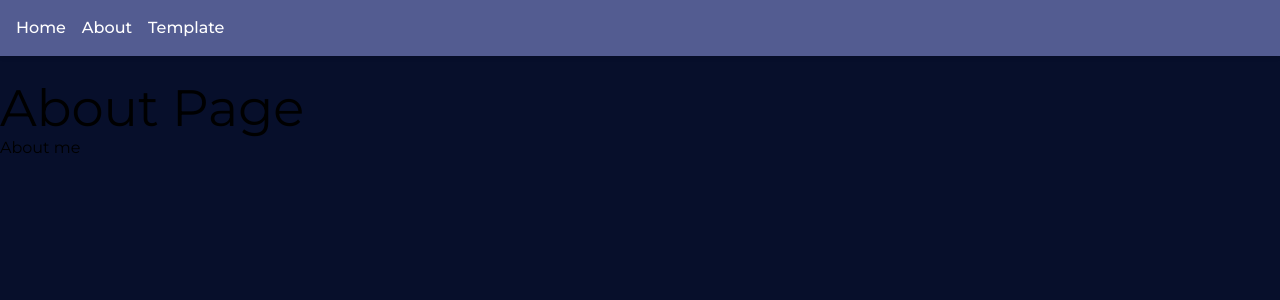
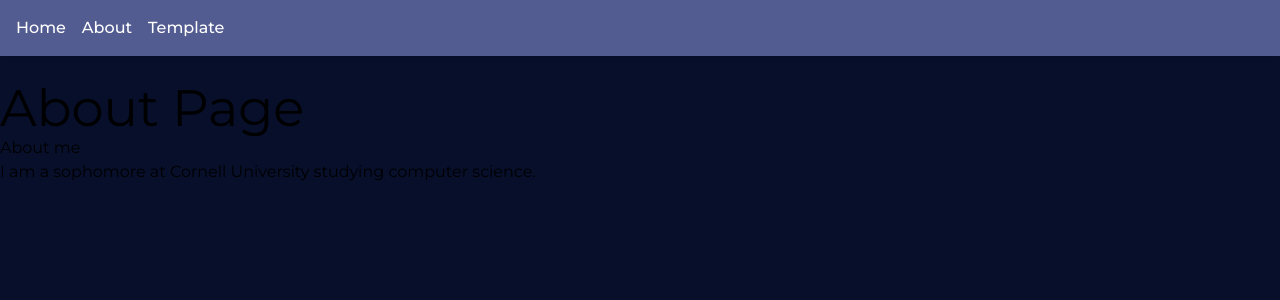
Before and after one commit to yufanhao/personal-website, a React (Vite) app: page /about in a window 1280 px wide. Shown: the top 300 px of the page. Built offline with nearby package versions, Linux system fonts and the light colour scheme.

Commit message:
About page contents

```diff
--- a/src/pages/About.jsx
+++ b/src/pages/About.jsx
@@ -3,6 +3,7 @@ export default function About() {
     <>
       <h1>About Page</h1>
       <p>About me</p>
+      <p>I am a sophomore at Cornell University studying computer science.</p>
       <div className="h-[150vh]"></div>
     </>
   );
```
